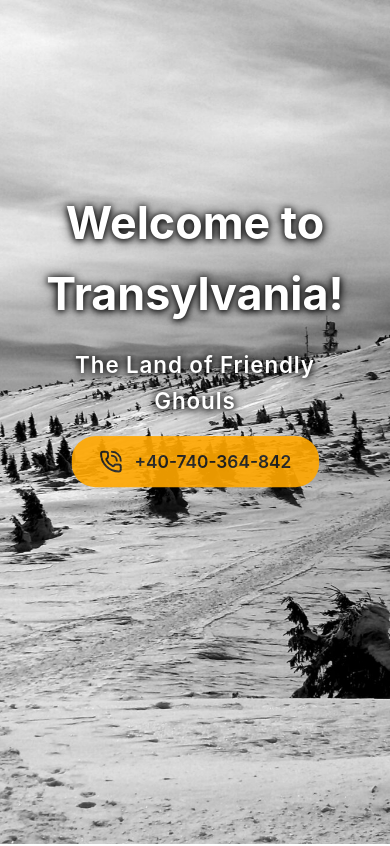
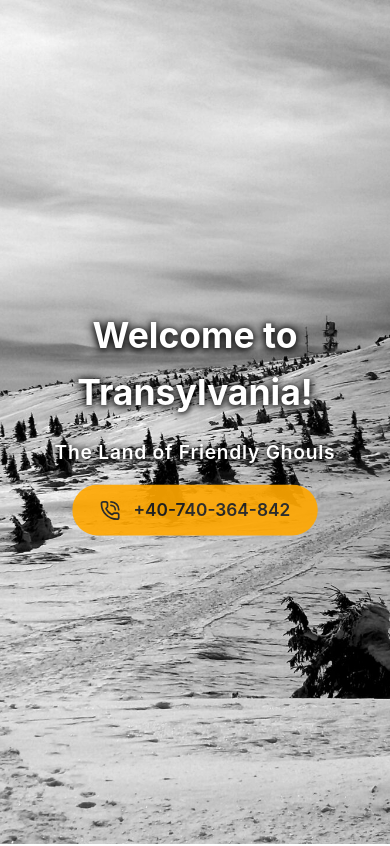
Before and after one commit to max-hopf/transylvania-tour-guide-2, a Vue app: page / in a window 390 px wide. Shown: the top 846 px of the page. Built offline with nearby package versions, Linux system fonts and the light colour scheme.

Commit message:
Improve responsiveness of hero section

```diff
--- a/src/components/HeroSection.vue
+++ b/src/components/HeroSection.vue
@@ -95,95 +95,83 @@ onMounted(() => {
 <style scoped>
 .hero-section {
   position: relative;
-  /* width: 100vw;
-  min-width: 100vw; */
   left: 0;
   right: 0;
-  height: 100vh;
-  min-height: 32rem !important;
+  height: auto; /* Allow height to grow based on content */
+  min-height: 100vh; /* Ensure it takes at least the full viewport height */
   display: flex;
   align-items: center;
   justify-content: center;
   overflow: hidden;
   margin: 0;
-  padding: 0;
+  padding: 2rem 1rem; /* Optimized padding for smaller screens */
   box-sizing: border-box;
-  /* Prevent content from being hidden behind mobile browser chrome */
-  min-height: 100svh;
+}
+
+.hero-content {
+  color: var(--color-text-light);
+  text-align: center;
+  z-index: 3;
+  display: flex;
+  flex-direction: column;
+  align-items: center;
+  justify-content: center;
+  gap: 1rem;
 }
 
 .hero-title {
-  font-size: 2.8rem;
+  /* Fluid typography: scales from 2.2rem to 4rem based on viewport width */
+  font-size: clamp(2.2rem, 5vw + 1rem, 4rem); /* font-size: 2.8rem; */
   font-weight: bold;
   color: var(--color-text-light);
   text-shadow:
     0 1px 6px rgba(0, 0, 0, 1),
     0 1px 12px rgba(0, 0, 0, 1);
-  margin-bottom: 1rem;
+  margin: 0;
+  word-break: break-word; /* Ensure long words wrap */
 }
+
 .hero-top-text {
-  font-size: 1.4rem;
+  /* Fluid typography: scales from 1.2rem to 1.8rem */
+  font-size: clamp(1.2rem, 2.5vw + 0.5rem, 1.8rem); /* font-size: 1.4rem; */
   font-weight: 600;
-  margin-bottom: 1.1rem;
   color: var(--color-text-light);
   letter-spacing: 0.04em;
   text-shadow:
     0 1px 6px rgba(0, 0, 0, 1),
     0 1px 12px rgba(0, 0, 0, 1);
+  margin: 0;
 }
-.hero-phone-number {
-}
+
 .hero-phone-number-text {
   color: var(--color-text-dark-strong);
   font-weight: 600;
 }
-.hero-content {
-  color: var(--color-text-light);
-  text-align: center;
-  z-index: 3;
-  /* width: 48rem; */
-  align-items: center;
-  justify-content: center;
-  display: flex;
-  flex-direction: column;
-  position: absolute;
-  top: 40%;
-  left: 50%;
-  transform: translate(-50%, -50%);
-}
-.hero-subtitle {
-  font-size: 1.3rem;
-  margin-bottom: 2rem;
-  text-shadow: 0 2px 12px rgba(0, 0, 0, 0.32);
-}
-.hero-actions {
-  display: flex;
-  gap: 1rem;
-  justify-content: center;
-}
+
 .cta-btn {
   display: flex;
   background: var(--color-background-highlight);
   color: var(--color-text-dark-strong);
   font-weight: 600;
   border: none;
-  border-radius: 1.5rem;
+  border-radius: 5rem; /* Large radius for pill shape */
   padding: 0.75rem 1.75rem;
-  font-size: 1.1rem;
+  /* Fluid font size for the button text */
+  font-size: clamp(1.1rem, 2vw + 0.5rem, 1.2rem); /* font-size: 1rem; */
   cursor: pointer;
-  transition: background 0.2s;
-  display: flex;
+  transition: filter 0.2s;
   justify-content: center;
   align-items: center;
-  gap: 0.75rem;
+  gap: 0.75em; /* Use em to scale gap with font-size */
 }
 
 .lucide-phone-call-icon {
-  width: 1.5rem;
-  height: 1.5rem;
+  /* Use em to scale the icon relative to the button's font size */
+  width: 1.2em;
+  height: 1.2em;
 }
+
 .cta-btn:hover {
-  /* background: #d1770e; */
   filter: brightness(1.12);
 }
 
--- a/src/components/HomePage.vue
+++ b/src/components/HomePage.vue
@@ -3,9 +3,9 @@
     <HeroSection />
 
     <!-- <ProgressiveDisclosureInterface :tabs="tourTabs" /> -->
-    <OurToursSection />
+    <!-- <OurToursSection /> -->
 
-    <div class="extra-content">
+    <!-- <div class="extra-content">
       <h2>Why Choose Our Tours?</h2>
       <p>
         We believe in authentic travel experiences. Forget cookie-cutter itineraries; we craft
@@ -39,9 +39,9 @@
         that will leave you with lasting memories and a deep appreciation for the enchanting land of
         Transylvania.
       </p>
-    </div>
+    </div> -->
   </div>
-  <FooterSection />
+  <!-- <FooterSection /> -->
 </template>
 
 <script setup>
@@ -105,15 +105,15 @@ const tourTabs = ref([
   color: #333; */
 }
 
-.main-title {
+/* .main-title {
   text-align: center;
   font-size: 2.5rem;
   font-weight: 700;
   margin-bottom: 1rem;
   color: #2c3e50;
-}
+} */
 
-.intro-text {
+/* .intro-text {
   text-align: center;
   font-size: 1.1rem;
   line-height: 1.7;
@@ -121,8 +121,8 @@ const tourTabs = ref([
   max-width: 700px;
   margin-left: auto;
   margin-right: auto;
-}
-
+} */
+/*
 .extra-content {
   margin-top: 4rem;
   text-align: left;
@@ -141,5 +141,5 @@ const tourTabs = ref([
   font-size: 1rem;
   line-height: 1.8;
   margin-bottom: 1.5rem;
-}
+} */
 </style>
```
